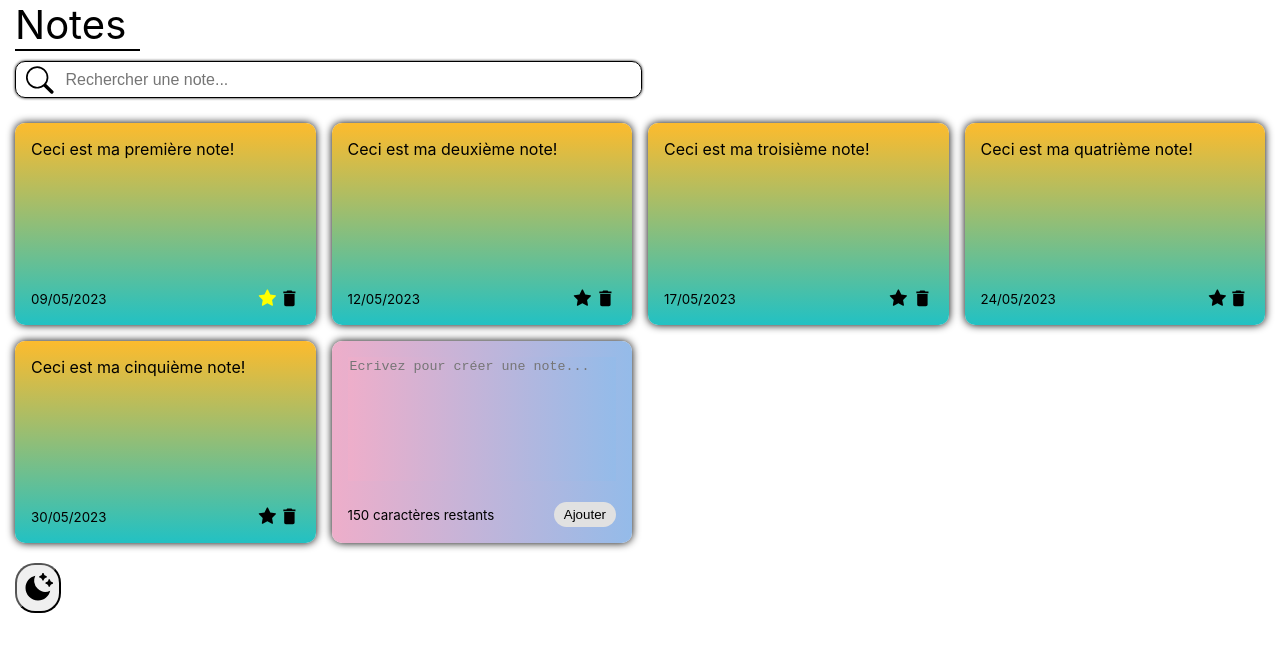
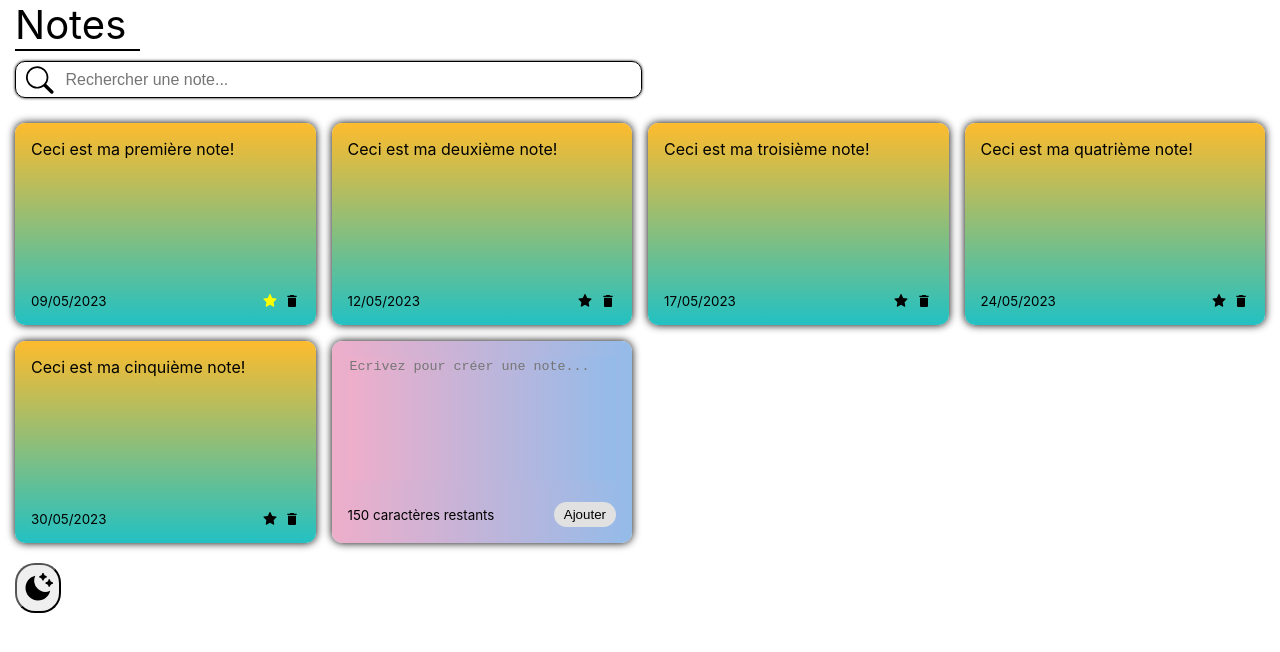
Before and after one commit to Radouane0/note-app, a React (Create React App) app: page / in a window 1280 px wide. Shown: the top 652 px of the page. Built offline with nearby package versions, Linux system fonts and the light colour scheme.

Commit message:
Petite modifs au niveau des îcones Delete et Favorite

```diff
--- a/src/components/Note.js
+++ b/src/components/Note.js
@@ -13,12 +13,10 @@ const Note = ({ id, text, date, handleDeleteNote, isFavorite, handleSetFavorite}
                 <AiFillStar
                     style={{ color: isFavorite ? 'yellow' : 'black' }}
                     className='star-icon'
-                    size='1.3em'
                     onClick={() => handleSetFavorite(id)}
                     />
                 <MdDelete
                     className='delete-icon'
-                    size='1.3em'
                     onClick={() => handleDeleteNote(id)}
                 />
             </div>
--- a/src/index.css
+++ b/src/index.css
@@ -13,6 +13,7 @@ code {
 }
 
 .container {
+    max-width: 1550px;
     margin-right: auto;
     margin-left: auto;
     padding-right: 15px;
@@ -34,7 +35,6 @@ code {
     margin-bottom: 10px;
     width: 10%;
     display: flex;
-    flex-direction: row;
     align-items: center;
 }
 
@@ -139,8 +139,8 @@ textarea:focus {
 }
 
 .star-icon {
+    cursor: pointer;
     margin-left: 150px;
-    cursor: pointer;
 }
 
 .dark-mode-button {
```
